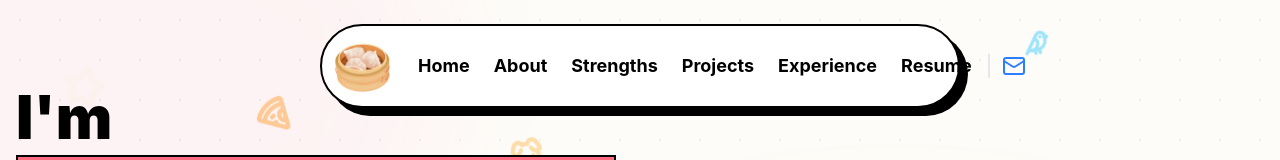
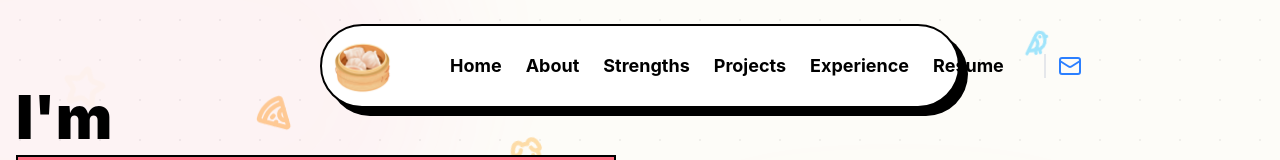
Before and after one commit to bbx99/my-portfolio, a React (Vite) app: page / in a window 1280 px wide. Shown: the top 160 px of the page. Built offline with nearby package versions, Linux system fonts and the light colour scheme.

Commit message:
fix: final fix for unified navbar layout

```diff
--- a/src/App.tsx
+++ b/src/App.tsx
@@ -78,11 +78,11 @@ const Navbar = ({ onContactClick, onResumeClick }) => {
         initial={{ y: -100, opacity: 0 }}
         animate={{ y: hidden ? -100 : 0, opacity: hidden ? 0 : 1 }}
         transition={{ duration: 0.3, ease: 'easeInOut' }}
-        className="nav-pill p-2 flex items-center gap-4"
+        className="nav-pill p-2 flex items-center"
       >
         <img src="/food.png" alt="Dim Sum Icon" className="w-16 h-16 object-contain" />
-        <div className="flex items-center">
-          <div className="hidden md:flex items-center gap-2">
+
+        <div className="hidden md:flex items-center gap-2 ml-4">
           {navItems.map((item) => (
             item.name === 'Resume' ? (
               <button
@@ -97,15 +97,15 @@ const Navbar = ({ onContactClick, onResumeClick }) => {
             )
           ))}
         </div>
+
         <motion.button
           onClick={onContactClick}
           whileTap={{ scale: [1, 0.8, 1.2, 1] }}
           transition={{ duration: 0.3 }}
-            className="ml-2 pl-3 border-l-2 border-gray-200"
+          className="ml-auto pl-3 border-l-2 border-gray-200"
         >
           <Mail size={24} className="text-blue-500" />
         </motion.button>
-        </div>
       </motion.div>
     </nav>
   );
```
Lines whose indentation alone changed are shown as unchanged.
